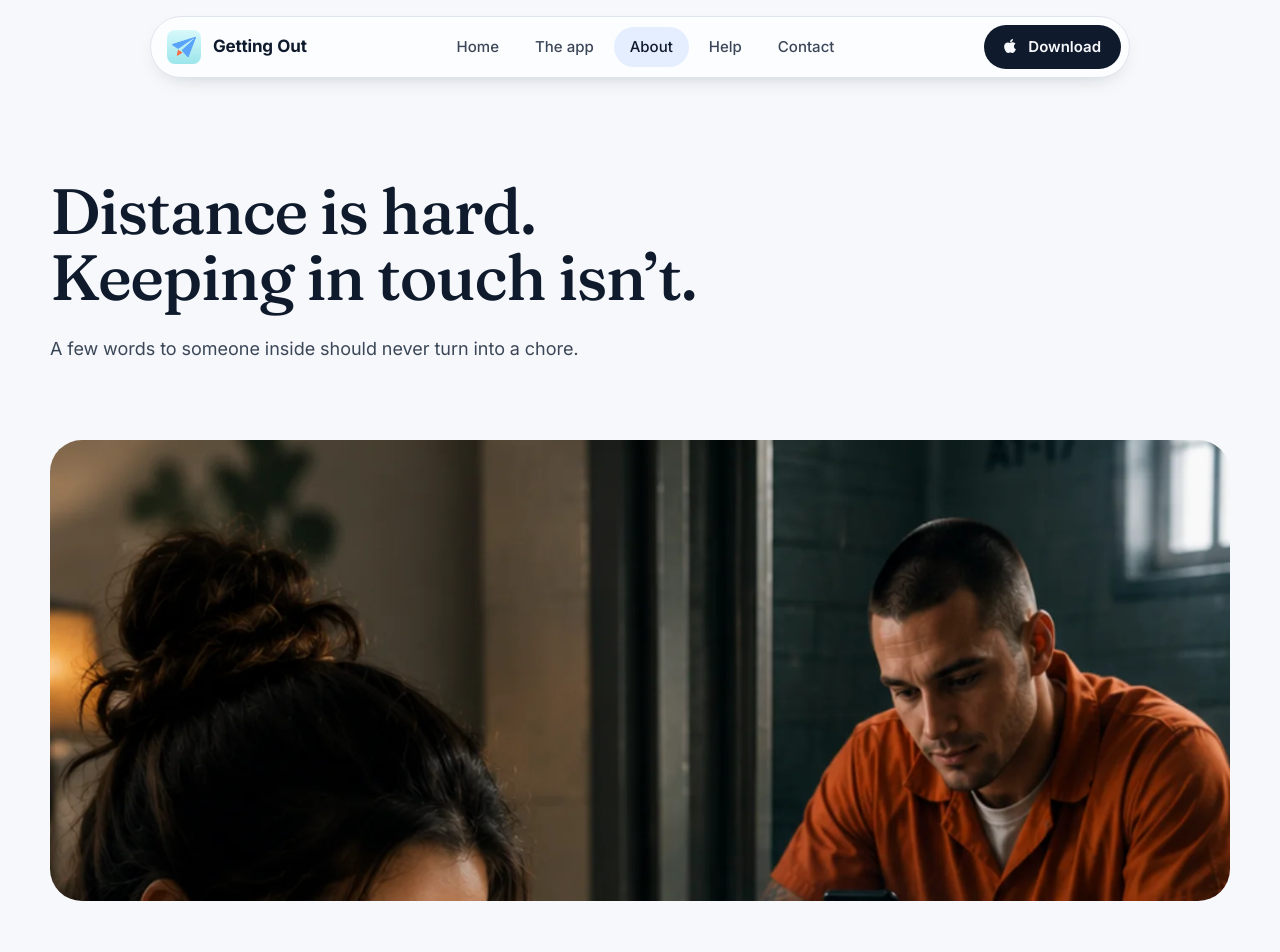
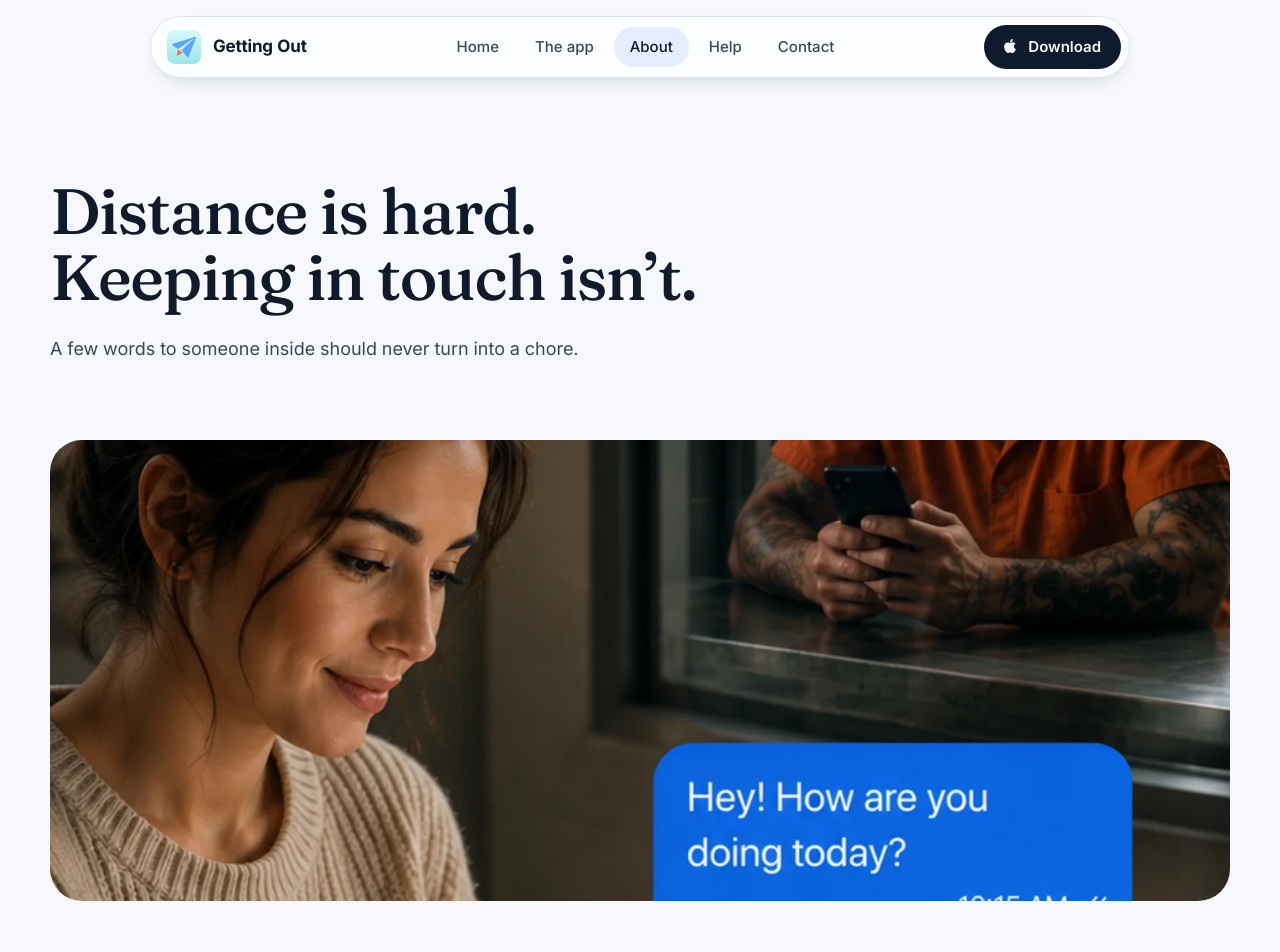
Before and after one commit to norin-web/GTLO2, a React (Vite) app: page /about in a window 1280 px wide. Shown: the top 952 px of the page. Built offline with nearby package versions, Linux system fonts and the light colour scheme.

Commit message:
Frame the About photo on both faces

```diff
--- a/src/styles/index.css
+++ b/src/styles/index.css
@@ -240,7 +240,7 @@ ul, ol { padding: 0; list-style: none; }
 .phero__copy { display: grid; gap: 24px; justify-items: start; }
 .phero__photo { border-radius: var(--r-panel); overflow: hidden; background: var(--photo-ground); color: var(--on-ink); height: clamp(420px, 44vw, 560px); }
 .phero__photo img { width: 100%; height: 100%; object-fit: cover; object-position: center 30%; }
-.wide-photo { width: 100%; height: clamp(280px, 36vw, 480px); object-fit: cover; object-position: center 14%; border-radius: var(--r-panel); }
+.wide-photo { width: 100%; height: clamp(280px, 36vw, 480px); object-fit: cover; object-position: center 40%; border-radius: var(--r-panel); }
 @media (max-width: 900px) { .phero__grid { grid-template-columns: minmax(0, 1fr); gap: 40px; } .phero__photo { height: 400px; } }
 
 /* ── App tour ─────────────────────────────────────────────── */
```
